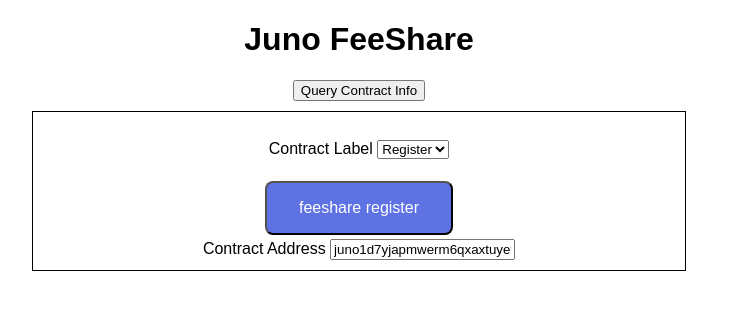
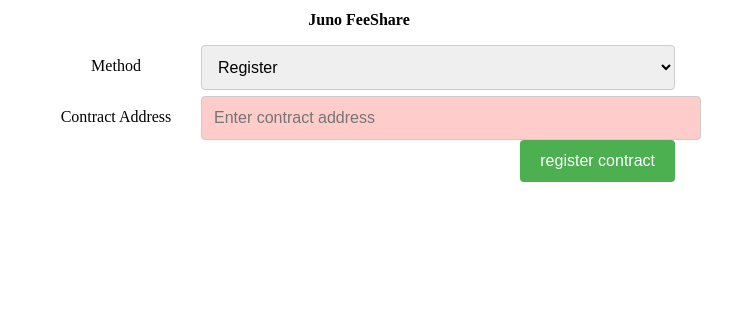
Before and after one commit to Reecepbcups/juno-feeshare-webapp, a SvelteKit app: page / in a window 1280 px wide. Shown: the top 310 px of the page, without its empty margins (281-1013 px from the left). Built offline with nearby package versions, Linux system fonts and the light colour scheme.

Commit message:
update user withdraw address

```diff
--- a/src/routes/+page.svelte
+++ b/src/routes/+page.svelte
@@ -34,15 +34,18 @@
 	// let query_client: QueryClient & WasmExtension | undefined; // QueryClient with Extensions
 	// let tendermint34_client: Tendermint34Client | undefined;
 
+	const contract_addr_len = 63
+	const juno_addr_len = 43
+
 	// user variables
 	const WALLET_PREFIX = "juno"
-	let contract_addr = "juno1d7yjapmwerm6qxaxtuyefmcns45x9x6d78gys9uhfsdpkfs4dxfssgw7ap"
-	let method = "register" // and register
+	let contract_addr = "" //juno1d7yjapmwerm6qxaxtuyefmcns45x9x6d78gys9uhfsdpkfs4dxfssgw7ap
+	let method = "register" // and update
 	let controlling_contract_account = ""
 	let contract_label = ""
 	let user_addr = ""
 
-	let new_address = "juno1reece3m8g4m3d0qrpj93rnnseudnpzhr0kewyl"
+	let new_address = ""
 
 	// Functions
 	const get_wallet_for_chain = async (
@@ -101,11 +104,24 @@
 					// check if they the admin is their address?
 				})
 			}
+		} else {
+			// not a valid contract
+			error_notification("Contract address is not on chain.")
+			return false;
 		}
 		return true;
 	}
 
 	const feeshare_contract = async () => {
+
+		// if contract_addr.length != contract_addr_len, return and show an error
+		if(contract_addr.length != contract_addr_len) {
+			// toast.error(`Contract address is not valid.`, toast_style);
+			// toast.push(`Contract address is not valid.`, error);
+			error_notification("Contract address is not valid.")
+			return
+		}
+
 		let signer: OfflineSigner = await get_wallet_for_chain(CHAIN_ID);
 		let address = (await signer.getAccounts())[0].address;
 
@@ -118,7 +134,7 @@
 		if(controlling_contract_account != address) {
 			// toast.error(`You are not the admin of this contract.`, toast_style);
 			// toast.push(`You are not the admin of this contract.`, error);
-			let controlling_html = `<a href="https://www.mintscan.io/juno/account/${controlling_contract_account}" target="_blank">${controlling_contract_account}</a>`
+			let controlling_html = `<a href="https://www.mintscan.io/juno/account/${controlling_contract_account}" target="_blank">mintscan.io/account</a>`
 			error_notification(`You are not the admin or creator.<br>You can not modify it.<br><br>Controller: ${controlling_html}`)
 			return
 		}
@@ -172,83 +188,121 @@
 <!-- <Toaster /> -->
 <SvelteToast />
 
-<h1>Juno FeeShare</h1>
 
 
 <center>
 	<!-- button to call query_contract_info -->
-	<button on:click={() => query_contract_info()}>Query Contract Info</button>
+	<h1>Juno FeeShare</h1>
 
-	<div id="reviews" class="div_center">
-		<!-- <textarea id="contract_addr" name="contract_addr" rows="4" cols="50" placeholder="Enter contract address" bind:value={contract_addr}></textarea> -->
-		<br />
+	<div id="feeshare" class="div_center">
+		<div class="row">
+			<div class="col-25">
+				<label for="contract_label">Method</label>
+			</div>
+			<div class="col-75">
+				<select id="contract_label" name="contract_label" bind:value={method}>
+					<option value="register" selected>Register</option>
+					<option value="update">Update</option>
+				</select>
+			</div>
+		</div>
 
-		<label for="contract_label">Contract Label</label>
-		<select id="contract_label" name="contract_label" bind:value={method}>
-			<option value="register" selected>Register</option>
-			<option value="update">Update</option>
-		</select>
+		<div class="row">
+			<div class="col-25">
+				<label for="contract_addr">Contract Address</label>
+			</div>
+			<div class="col-75">
+				{#if contract_addr.length != contract_addr_len}
+					<style>
+						#contract_addr {
+							background-color: #ffcccc;
+						}
+					</style>
+				{/if}
+				<input id="contract_addr" name="contract_addr" type="text" placeholder="Enter contract address" bind:value={contract_addr} />
+			</div>
 
-		<br>
-		<br>
-		<input type="submit" value="feeshare {method}" on:click={() => feeshare_contract()} />
+			<!-- if method is update, show another div which allows texrt input for a normal address -->
+			{#if method == "update"}
+				<div class="col-25">
+					<label for="new_address">New Withdraw Address</label>
+				</div>
+				<div class="col-75">
+					{#if new_address.length != juno_addr_len}
+						<style>
+							#new_address {
+								background-color: #ffcccc;
+							}
+						</style>
+					{/if}
+					<input id="new_address" name="new_address" type="text" placeholder="Enter new address" bind:value={new_address} />
+				</div>
+			{/if}
 
+		</div>
 
-		<br>
-		<label for="contract_addr">Contract Address</label>
-		<input id="contract_addr" name="contract_addr" type="text" placeholder="Enter contract address" bind:value={contract_addr} />
-
+		<div class="row">
+			<input type="submit" value="{method} contract" on:click={() => feeshare_contract()} />
+		</div>
 	</div>
 </center>
 
 
 <style>
+	/* make all font 1.2em */
 	* {
-		font-family: 'Nunito Sans', sans-serif;
-	}
-
-	:global(body) {
-		background-color: #ffffff;
-	}
-
-	h1,
-	h4,
-	p {
-		text-align: center;
-		color: black;
-	}
-
-	#review_text {
-		width: 100%;
+		font-size: 1em;
 	}
 
 	.div_center {
-		border: 1px solid black;
-		padding: 10px;
-		margin: 10px;
-		max-width: 50%;
-		float: none !important;
-		text-align: center;
+		width: 50%;
+		margin: auto;
 	}
 
-	ul {
-		list-style: none;
+	option {
+		/* make round */
+		border-radius: 0.5em;
 	}
 
-	li {
-		padding-bottom: 10px;
+	.col-25 {
+		float: left;
+		width: 25%;
+		margin-top: 6px;
 	}
 
-	input[type='submit'] {
-		background-color: #5e72e4;
+	.col-75 {
+		float: left;
+		width: 75%;
+		margin-top: 6px;
+	}
+
+	.row:after {
+		content: "";
+		display: table;
+		clear: both;
+	}
+
+	label {
+		padding: 12px 12px 12px 0;
+		display: inline-block;
+	}
+
+	input[type=text], select {
+		width: 100%;
+		padding: 12px;
+		border: 1px solid #ccc;
+		border-radius: 4px;
+		resize: vertical;
+	}
+
+	input[type=submit] {
+		background-color: #4CAF50;
 		color: white;
-		padding: 16px 32px;
-		text-align: center;
-		text-decoration: none;
-		display: inline-block;
-		font-size: 16px;
-		margin: 4px 2px;
+		padding: 12px 20px;
+		border: none;
+		border-radius: 4px;
 		cursor: pointer;
-		border-radius: 8px;
+		float: right;
+		/* margin-right: 5%; */
 	}
 </style>
```
